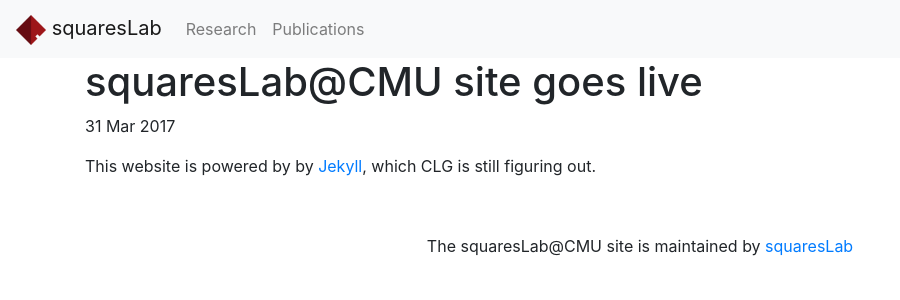
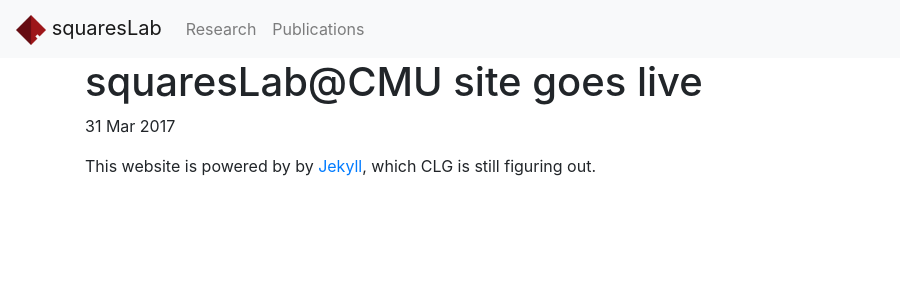
Before and after one commit to squaresLab/squaresLab.github.io, a Jekyll site: the page built from _posts/2017-03-31-test-blog-post.md, in a window 1280 px wide. Shown: the top 300 px of the page, without its empty margins (0-900 px from the left). Built offline with Jekyll 4.4.1, drawn with Linux system fonts in a browser that asks for light colours; nearby versions of some CDN libraries.

Commit message:
Comment out footer message

```diff
--- a/_includes/footer.html
+++ b/_includes/footer.html
@@ -1,5 +1,5 @@
 <footer class="page-footer font-small pt-4">
-  <div class="footer-copyright text-center py-3">
-    The {{ site.title }} site is maintained by <a href="{{ site.github.owner_url }}">{{ site.github.owner_name }}</a>
-  </div>
+  <!-- <div class="footer-copyright text-center py-3"> -->
+  <!--   The {{ site.title }} site is maintained by <a href="{{ site.github.owner_url }}">{{ site.github.owner_name }}</a> -->
+  <!-- </div> -->
 </footer>
```
